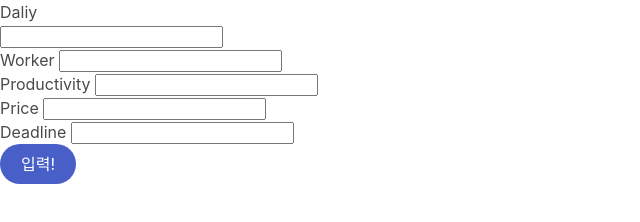
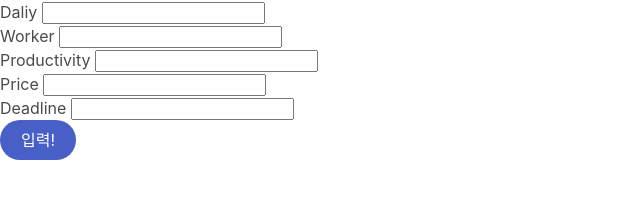
Before and after one commit to JeonCPerl/AutoSheetTest, a plain HTML site: page index.html in a window 1280 px wide. Shown: the whole page, without its empty margins (0-640 px from the left). Drawn offline with nearby package versions, Linux system fonts and the light colour scheme.

Commit message:
Update index.html

```diff
--- a/index.html
+++ b/index.html
@@ -7,7 +7,7 @@
 </head>
     <body>
          <div>
-             <label for="Daliy">Daliy</label><br>
+             <label for="Daliy">Daliy</label>
              <input type="text" width="150" id="Daliy" name="Daliy"><br>
 
         <label for="Worker">Worker</label>
```
